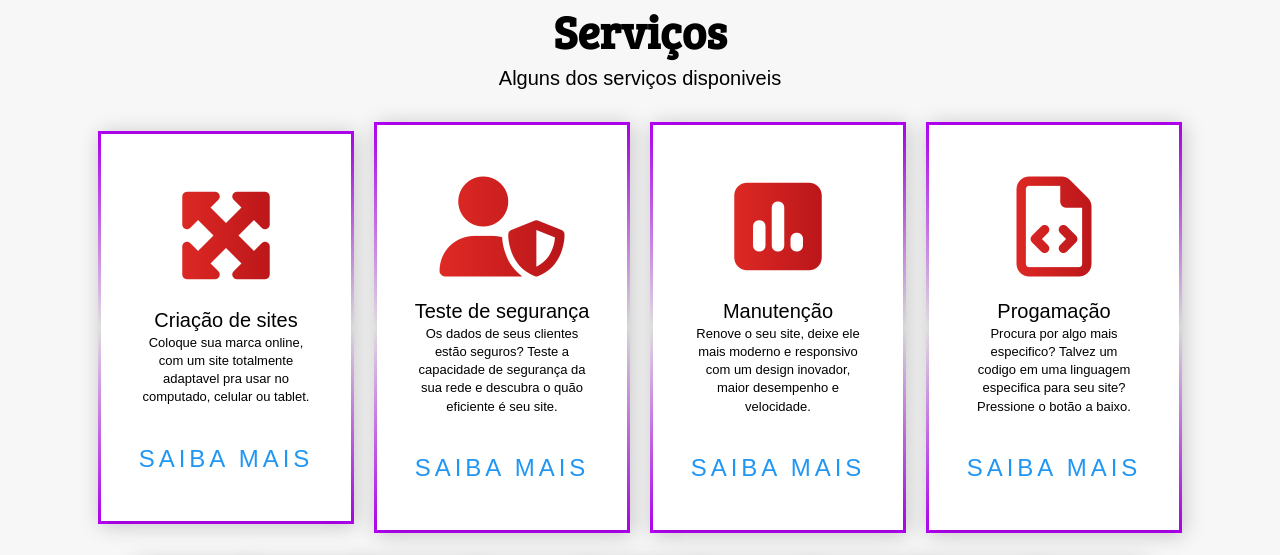
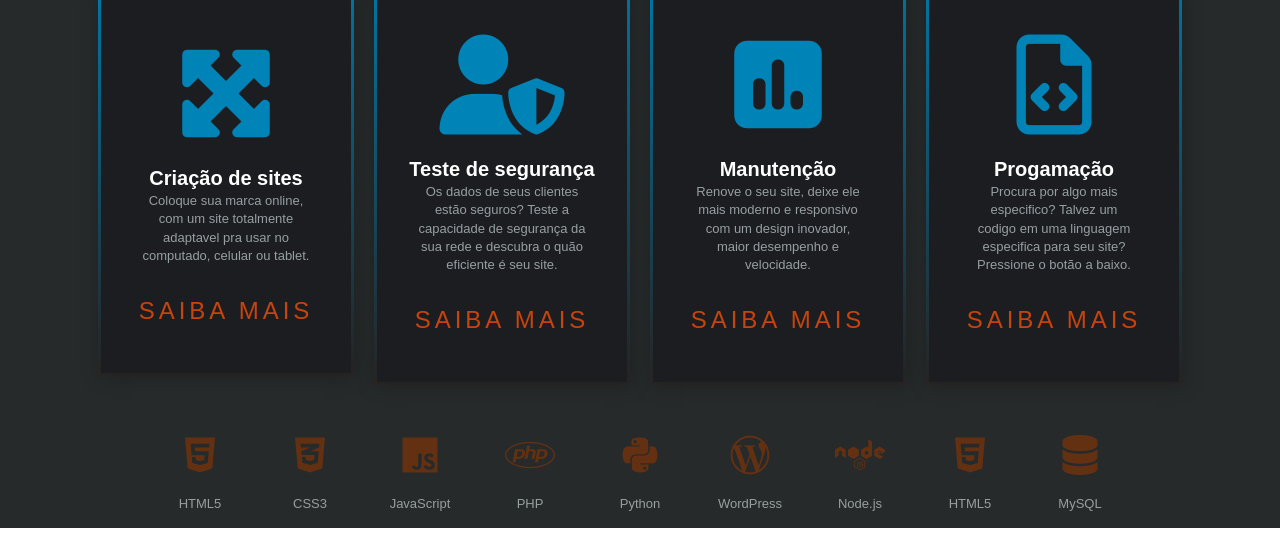
Before and after one commit to AlissonIC/Portfolio, a PHP site: page / in a window 1280 px wide. Shown: the part 1498-2053 px from the top of the page. Run offline with PHP 8.4, Linux system fonts and the light colour scheme; some libraries are stand-ins or nearby versions; some web fonts are replaced.

Commit message:
BETA V5.2

```diff
--- a/css/styles.css
+++ b/css/styles.css
@@ -413,6 +408,9 @@ div#skill {
   flex-wrap: wrap;
   justify-content: center;
 }
+#skill p {
+  color: #979fa1;
+}
 div#footer {
   height: 105px;
   background: black;
@@ -431,10 +429,10 @@ h1 {
 h2 {
   font-family: 'Bree Serif', sans-serif;
   font-size: 46px;
+  color: white;
 }
-h3 {
-  font: normal 100%/1.4 sans-serif;
-  font-weight: lighter;
+h3{
+  color:#595959;
 }
 h6{
   font-family: 'Raleway', sans-serif;
@@ -632,7 +643,7 @@ p.h4 {
 --------------------------------------------- */
 
 section#projects {
-  background: #f7f7f7;
+  background: #262a2b;
   height: 100%;
 }
 #no-click:focus{
@@ -658,7 +669,8 @@ div#services-2{
   justify-content: center;
   align-items: center;
 }
-#services,h3{
+#services h3{
+  color: white;
   font-size: 20px;
 }
 .is-skill {
@@ -667,10 +679,7 @@ div#services-2{
   margin: 0px;
   width: 110px;
   height: 112.5px;
-  border: 1px solid #949494;
-  background: #fff;
-  box-shadow: 2px 2px 20px 3px rgba(0, 0, 0, 0.2);
-  color: black;
+  color: white;
 }
 .fas-skill {
   font-size: 100px;
@@ -686,15 +695,13 @@ div#services-2{
 }
 .fill {
   /* background - Gradient */
-  background: -webkit-linear-gradient(left, #e52d27 0%, #b31217 100%);
-  background: linear-gradient(left, #e52d27 0%, #b31217 100%);
+  background: #0084b8;
   -webkit-background-clip: text;
   -webkit-text-fill-color: transparent;
 }
 .fill-sub {
   /* background - Gradient */
-  background: -webkit-linear-gradient(left, #e52d27 0%, #b31217 100%);
-  background: linear-gradient(left, #e52d27 0%, #b31217 100%);
+  background: #633111;
   -webkit-background-clip: text;
   -webkit-text-fill-color: transparent;
 }
@@ -702,14 +709,14 @@ div#services-2{
   max-width: 250px;
   padding: 1rem;
   position: relative;
-  background: linear-gradient(180deg,#bb00ff,transparent,#bb00ff);
+  background: linear-gradient(180deg,#0084b8,#2b2726);
   padding: 3px;
   margin: 10px;
 }
 .module {
   box-shadow: 2px 2px 20px 3px rgba(0, 0, 0, 0.2);
-  background: #fff;
-  color: black;
+  background: #1c1d21;
+  color: #979fa1;
   padding: 2rem;
   height: 100%;
 }
@@ -755,18 +762,22 @@ div#module-center-4{
 }
 div#module-center{
   box-shadow: 2px 2px 20px 3px rgba(0, 0, 0, 0.2);
-  border: 1px solid #147eff;
+  background: rgba(20, 23, 25, 0.8);
+  border: 1px solid #b85000;
   padding: 40px 0;
-  color: black;
+  color: #979fa1;
   width: 50%;
   height: auto;
+}
+#module-center h3{
+  color: white;
 }
 a.neon-button{
   position: relative;
   display: inline-block;
   padding: 7px 0px;
   width: 100%;
-  color: #2196f3;
+  color: #c7440c;
   text-transform: uppercase;
   letter-spacing: 4px;
   text-decoration: none;
@@ -789,7 +800,7 @@ a.neon-button span:nth-child(1){
   left: -100%;
   width: 100%;
   height: 2px;
-  background: linear-gradient(90deg,transparent,#2196f3);
+  background: linear-gradient(90deg,transparent,#c7440c);
 }
 a.neon-button:hover span:nth-child(1){
   left: 100%;
@@ -800,7 +811,7 @@ a.neon-button span:nth-child(2){
   right: 0;
   width: 2px;
   height: 100%;
-  background: linear-gradient(180deg,transparent,#2196f3);
+  background: linear-gradient(180deg,transparent,#c7440c);
 }
 a.neon-button:hover span:nth-child(2){
   top: 100%;
@@ -812,7 +823,7 @@ a.neon-button span:nth-child(3){
   right: -100%;
   width: 100%;
   height: 2px;
-  background: linear-gradient(270deg,transparent,#2196f3);
+  background: linear-gradient(270deg,transparent,#c7440c);
 }
 a.neon-button:hover span:nth-child(3){
   right: 100%;
@@ -824,7 +835,7 @@ a.neon-button span:nth-child(4){
   left: 0;
   width: 2px;
   height: 100%;
-  background: linear-gradient(360deg,transparent,#2196f3);
+  background: linear-gradient(360deg,transparent,#c7440c);
 }
 a.neon-button:hover span:nth-child(4){
   bottom: 100%;
--- a/index.html
+++ b/index.html
@@ -5,6 +5,11 @@
     <title>Portifolio - Alisson</title>
     <meta name="author" content="Adtile">
     <meta name="viewport" content="width=device-width,initial-scale=1">
+    <!-- Browser Color -->
+    <meta name="theme-color" content="#0084b8" />
+    <meta name="apple-mobile-web-app-status-bar-style" content="#0084b8">
+    <meta name="msapplication-navbutton-color" content="#0084b8">
+    <!-- Font -->
     <link href="https://fonts.googleapis.com/css?family=Raleway&display=swap" rel="stylesheet">
     <link href="https://fonts.googleapis.com/css?family=Archivo+Black&display=swap" rel="stylesheet">
     <link href="https://fonts.googleapis.com/css?family=Work+Sans&display=swap" rel="stylesheet">
@@ -24,7 +29,7 @@
 		<script type="text/javascript">
 		jQuery(function () {
 		  jQuery(window).scroll(function () {
-		    if (jQuery(this).scrollTop() > 100) {
+		    if (jQuery(this).scrollTop() > 3) {
 		     $("#menu").addClass("menu-active");
 		    } else {
 		     $("#menu").removeClass("menu-active");
@@ -67,42 +72,7 @@
 			</div>
 		</div>
     </section>
-	<section id="you-know">
-		<div class="coverbg">
-		<div class="vs-color">
-			<script src="https://ajax.googleapis.com/ajax/libs/jquery/2.1.1/jquery.min.js"></script>
-				<p class="h4">Você sabia?</p>
-				Seu site pode estar perdendo visibilidade e você perdendo dinheiro!<br>
-			<div id="minhaDiv" style="display:none" class="you-know-center">
-				<div id="you-know-left">
-					• 94% dos Brasileiros acessam a internet pelo celular.<br><br>
 
-					• A compatibilidade de um site com dispositivos móveis é um fator de classificação nos resultados de buscas do Google.<br><br>
-
-					<h3>SITE NÃO RESPONSIVO SIGNIFICA ESTAR ATRÁS DA CONCORRÊNCIA!</h3>
-				</div>
-				<div id="you-know-right">
-					<img id="img-you-know" src="https://matheusmhq.com.br/img/voce-sabia/responsivo.gif"/>
-				</div>
-			</div>
-			<script type="text/javascript">
-				$(function() {
-				  $(".btn-toggle").click(function(e) {
-				    e.preventDefault();
-				    el = $(this).data('element');
-				    $(el).slideToggle();
-				    if($(this).text() == "Ver mais"){
-					$(this).text("Ver menos");
-					} else{
-			    		$(this).text("Ver mais");
-					}
-				  });
-				});
-			</script>
-			<button id="no-click" type="button" class="btn-toggle border-0" data-element="#minhaDiv" href="#you-know" data-scroll>Ver mais</button>
-		</div>
-		</div>
-	</section>
 	<section id="projects">
 		<h2>Serviços</h2>
 		<h3>Alguns dos serviços disponiveis</h3>
@@ -190,7 +160,7 @@
 					<h3>Criação de sites</h3>
 					<p style="text-align: left">&nbsp; Ultimamente vivemos na era digital, a era onde todos estão necessariamente conectados de alguma forma a grande rede de computadores, internet. Hoje você pode facilmente desde consultar o saldo da sua conta do banco até mesmo fazer uma compra em uma loja física do outro lado do planeta, de forma que se algo ou alguém não esta na internet, simplesmente não existe.</p><br>
 					<p style="text-align: left">&nbsp; Pensando nisso oferecemos nossos serviços para colocar sua empresa online quanto antes possível, e melhor, totalmente do jeitinho que você quer e necessita. Faça o seu orçamento do seu projeto sem qualquer compromisso, entre em contato e seja digital!</p><br>
-					<p style="text-align: left">&nbsp; Clique no número ( <a href="" style="color:black"><b>+17-99775.5598</b></a> ) para nos enviar um Whatsapp e tirar suas dúvidas agora!</p>
+					<p style="text-align: left">&nbsp; Clique no número ( <a href="" style="color:#ff6f00"><b>+17-99775.5598</b></a> ) para nos enviar um Whatsapp e tirar suas dúvidas agora!</p>
 				</div>
 			</div>
 			<div id="mc2"></div>
@@ -199,8 +169,8 @@
 					<i class="fas-skill fas fa-user-shield fill"></i>
 					<h3>Teste de segurança</h3>
 					<p style="text-align: left">&nbsp; Com a modernização das tarefas e a era da digitalização, surge na sociedade moderna um novo receio sobre segurança, afinal, eu estou seguro acessando a internet? A resposta é sim e não, a verdade que nos usuários nunca estaremos 100% seguros acessando a internet, mas e as empresas?</p><br>
-					<p style="text-align: left">&nbsp; Um usuário descuidado pode sem querer informar a senha do Facebook pessoal dele a um Hacker e perder todo o acesso a sua conta, oque é ruim, mas imagine se o mesmo acontece com a empresa Facebook. Segundo a revista <a style="color: black" href="https://exame.abril.com.br/tecnologia/quanto-o-facebook-perde-a-cada-minuto-que-fica-fora-do-ar/"><b>Exame</b></a> 60 Segundos de Facebook fora do ar é o equivalente a um prejuízo de <a style="color: black" href="https://exame.abril.com.br/tecnologia/quanto-o-facebook-perde-a-cada-minuto-que-fica-fora-do-ar/"><b>103.528,22 de dólares</b></a>.</p><br>
-					<p style="text-align: left">&nbsp; Clique no número ( <a href="" style="color:black"><b>+17-99775.5598</b></a> ) para nos enviar um Whatsapp e tirar suas dúvidas agora!</p>
+					<p style="text-align: left">&nbsp; Um usuário descuidado pode sem querer informar a senha do Facebook pessoal dele a um Hacker e perder todo o acesso a sua conta, oque é ruim, mas imagine se o mesmo acontece com a empresa Facebook. Segundo a revista <a style="color: #ff6f00" href="https://exame.abril.com.br/tecnologia/quanto-o-facebook-perde-a-cada-minuto-que-fica-fora-do-ar/"><b>Exame</b></a> 60 Segundos de Facebook fora do ar é o equivalente a um prejuízo de <a style="color: #ff6f00" href="https://exame.abril.com.br/tecnologia/quanto-o-facebook-perde-a-cada-minuto-que-fica-fora-do-ar/"><b>103.528,22 de dólares</b></a>.</p><br>
+					<p style="text-align: left">&nbsp; Clique no número ( <a href="" style="color:#ff6f00"><b>+17-99775.5598</b></a> ) para nos enviar um Whatsapp e tirar suas dúvidas agora!</p>
 				</div>
 			</div>
 			<div id="mc3"></div>
@@ -209,8 +179,8 @@
 					<i class="fas-skill fas fa-poll fill"></i>
 					<h3>Manutenção</h3>
 					<p style="text-align: left">&nbsp; A internet hoje esta na sua 5 década e muita coisa mudou desde sua criação, os estilos de sites mudaram, suas estruturas, seus conteúdos, entre outros... Partindo desse raciocínio, a lei da seleção natural foi responsável por ditar com bastante peso quais sites são 'utilizáveis' ou não.</p><br>
-					<p style="text-align: left">&nbsp; Um site considerado moderno, hoje em dia é basicamente formado por um <b>design limpo</b>, necessariamente <a href="https://resultadosdigitais.com.br/blog/site-responsivo/" style="color: black"><b>responsivo</b></a>, com <b>interações</b> e que seja de <b>rápido carregamento</b> oque infelizmente nem sempre acontece em todos os sites.</p><br>					<p style="text-align: left">&nbsp; Com base nisso foi disponibilizado os serviços de reparação em sites já existentes que precisam daquele toque de modernização para se adequar ao mercado.</p><br>
-					<p style="text-align: left">&nbsp; Clique no número ( <a href="" style="color:black"><b>+17-99775.5598</b></a> ) para nos enviar um Whatsapp e tirar suas dúvidas agora!</p>
+					<p style="text-align: left">&nbsp; Um site considerado moderno, hoje em dia é basicamente formado por um <b>design limpo</b>, necessariamente <b>responsivo</b>, com <b>interações</b> e que seja de <b>rápido carregamento</b> oque infelizmente nem sempre acontece em todos os sites.</p><br>					<p style="text-align: left">&nbsp; Com base nisso foi disponibilizado os serviços de reparação em sites já existentes que precisam daquele toque de modernização para se adequar ao mercado.</p><br>
+					<p style="text-align: left">&nbsp; Clique no número ( <a href="" style="color:#ff6f00"><b>+17-99775.5598</b></a> ) para nos enviar um Whatsapp e tirar suas dúvidas agora!</p>
 				</div>
 			</div>
 			<div id="mc4"></div>
@@ -220,50 +190,85 @@
 					<h3>Progamação</h3>
 					<p style="text-align: left">&nbsp; Esta procurando por algo mais específico? Um código feito em uma linguagem específica? Não se preocupe, nos te ajudamos!.</p><br>
 					<p style="text-align: left">&nbsp; Temos suporte a mais de 6 Linguagens diferentes, sendo elas JavaScript, Python, MySql, PHP, HTML5, CSS...</p><br>
-					<p style="text-align: left">&nbsp; Clique no número ( <a href="" style="color:black"><b>+17-99775.5598</b></a> ) para nos enviar um Whatsapp e tirar suas dúvidas agora!</p>
+					<p style="text-align: left">&nbsp; Clique no número ( <a href="" style="color:#ff6f00"><b>+17-99775.5598</b></a> ) para nos enviar um Whatsapp e tirar suas dúvidas agora!</p>
 				</div>
 			</div>
 			<div id="skill">
-				<div class="is-skill"><i class="fab fa-html5 fill-sub"></i><br> HTML5</div>
-				<div class="is-skill"><i class="fab fa-css3-alt fill-sub"></i><br> CSS</div>
-				<div class="is-skill"><i class="fab fa-js fill-sub"></i><br> JavaScrip</div>
-				<div class="is-skill"><i class="fab fa-php fill-sub"></i><br> PHP</div>
-				<div class="is-skill"><i class="fab fa-python fill-sub"></i></i><br> Python</div>
-				<div class="is-skill"><i class="fab fa-wordpress-simple fill-sub"></i><br> WordPress</div>
-				<div class="is-skill"><i class="fab fa-node fill-sub"></i><br> Node.js</div>
-				<div class="is-skill"><i class="fab fa-html5 fill-sub"></i><br> HTML5</div>
-				<div class="is-skill"><i class="fas1 fas fa-database fill-sub"></i><br> MySQL</div>
+				<div class="is-skill"><i class="fab fa-html5 fill-sub"></i><br> <p>HTML5</p></div>
+				<div class="is-skill"><i class="fab fa-css3-alt fill-sub"></i><br> <p>CSS3</p></div>
+				<div class="is-skill"><i class="fab fa-js fill-sub"></i><br> <p>JavaScript</p></div>
+				<div class="is-skill"><i class="fab fa-php fill-sub"></i><br> <p>PHP</p></div>
+				<div class="is-skill"><i class="fab fa-python fill-sub"></i></i><br> <p>Python</p></div>
+				<div class="is-skill"><i class="fab fa-wordpress-simple fill-sub"></i><br> <p>WordPress</p></div>
+				<div class="is-skill"><i class="fab fa-node fill-sub"></i><br> <p>Node.js</p></div>
+				<div class="is-skill"><i class="fab fa-html5 fill-sub"></i><br> <p>HTML5</p></div>
+				<div class="is-skill"><i class="fas1 fas fa-database fill-sub"></i><br> <p>MySQL</p></div>
 			</div>
-    </section>
+    </section><section id="you-know">
+		<div class="coverbg">
+		<div class="vs-color">
+			<script src="https://ajax.googleapis.com/ajax/libs/jquery/2.1.1/jquery.min.js"></script>
+				<p class="h4">Você sabia?</p>
+				Seu site pode estar perdendo visibilidade e você perdendo dinheiro!<br>
+			<div id="minhaDiv" style="display:none" class="you-know-center">
+				<div id="you-know-left">
+					<p>• 94% dos Brasileiros acessam a internet pelo celular.</p><br><br>
+
+					<p>• A compatibilidade de um site com dispositivos móveis é um fator de classificação nos resultados de buscas do Google.</p><br><br>
+
+					<h3>SITE NÃO RESPONSIVO SIGNIFICA ESTAR ATRÁS DA CONCORRÊNCIA!</h3>
+				</div>
+				<div id="you-know-right">
+					<img id="img-you-know" src="https://matheusmhq.com.br/img/voce-sabia/responsivo.gif"/>
+				</div>
+			</div>
+			<script type="text/javascript">
+				$(function() {
+				  $(".btn-toggle").click(function(e) {
+				    e.preventDefault();
+				    el = $(this).data('element');
+				    $(el).slideToggle();
+				    if($(this).text() == "Ver mais"){
+					$(this).text("Ver menos");
+					} else{
+			    		$(this).text("Ver mais");
+					}
+				  });
+				});
+			</script>
+			<button id="no-click" type="button" class="btn-toggle border-0" data-element="#minhaDiv" href="#you-know" data-scroll>Ver mais</button>
+		</div>
+		</div>
+	</section>
     <section id="exemples">
     	<h2>Portifolio</h2>
-		<h3>Alguns projetos desenvolvidos</h3>
+		<h3>Alguns projetos desenvolvidos</h3><br>
 		<div id="clients">
 			<div id="clients-1">
 				<div class="module-border-wrap1">
 					<div class="module1">
 						<img class="clients-foto" src="https://thumbnail.ws/output/top-500/w1280/603ba21f0ab8a5e485a4dd9ff68a8be8.png">
 						<h3>Facebook</h3>
-						Desenvolvimento e publicação
+						<h4>Desenvolvimento e publicação.</h4>
 						<div class="clients-skill">
-							<button href="div#skill" data-scroll>Html5</button>
-							<button href="div#skill" data-scroll>CSS3</button>
-							<button href="div#skill" data-scroll>JavaScript</button>
+							 | <button href="div#skill" data-scroll>Html5</button>
+							 | <button href="div#skill" data-scroll>CSS3</button>
+							 | <button href="div#skill" data-scroll>JavaScript</button> |
 						</div>
-					<button href="" class="visit" data-scroll>Visitar</button>
+						<button href="" class="visit" data-scroll>Visitar</button>
 					</div>
 				</div>
 				<div class="module-border-wrap1">
 					<div class="module1">
 						<img class="clients-foto" src="https://thumbnail.ws/output/top-500/w1280/603ba21f0ab8a5e485a4dd9ff68a8be8.png">
 						<h3>Facebook</h3>
-						Desenvolvimento e publicação
+						<h4>Desenvolvimento e publicação.</h4>
 						<div class="clients-skill">
-							<button href="div#skill" data-scroll>Html5</button>
-							<button href="div#skill" data-scroll>CSS3</button>
-							<button href="div#skill" data-scroll>JavaScript</button>
+							 | <button href="div#skill" data-scroll>Html5</button>
+							 | <button href="div#skill" data-scroll>CSS3</button>
+							 | <button href="div#skill" data-scroll>JavaScript</button> |
 						</div>
-					<button href="" class="visit" data-scroll>Visitar</button>
+						<button href="" class="visit" data-scroll>Visitar</button>
 					</div>
 				</div>
 			</div>
@@ -272,21 +277,21 @@
 					<div class="module1">
 						<img class="clients-foto" src="https://thumbnail.ws/output/top-500/w1280/603ba21f0ab8a5e485a4dd9ff68a8be8.png">
 						<h3>Facebook</h3>
-						Desenvolvimento e publicação
+						<h4>Desenvolvimento e publicação.</h4>
 						<div class="clients-skill">
-							<button href="div#skill" data-scroll>Html5</button>
-							<button href="div#skill" data-scroll>CSS3</button>
-							<button href="div#skill" data-scroll>JavaScript</button>
+							 | <button href="div#skill" data-scroll>Html5</button>
+							 | <button href="div#skill" data-scroll>CSS3</button>
+							 | <button href="div#skill" data-scroll>JavaScript</button> |
 						</div>
-					<button href="" class="visit" data-scroll>Visitar</button>
+						<button href="" class="visit" data-scroll>Visitar</button>
 					</div>
 				</div>
 			</div>
 		</div>
     </section>
     <section id="contact">
-		<h2 style="color: white;">Contato</h2>
-		<h3 style="color: gray;">Entre em contato para maiores informações</h3>
+		<h2>Contato</h2>
+		<h3>Entre em contato para maiores informações</h3>
   		<div id="contactcenter">
 	  		<div id="contact-right">
 	  			<h6>Dúvidas? Quer um contato imediato? Use as opções abaixo!</h6>
```
Also changed, not shown: other parts of css/styles.css (+67 -47 lines), img/Vetor.jpg (added), img/home.jpg (added), 2 other files.
